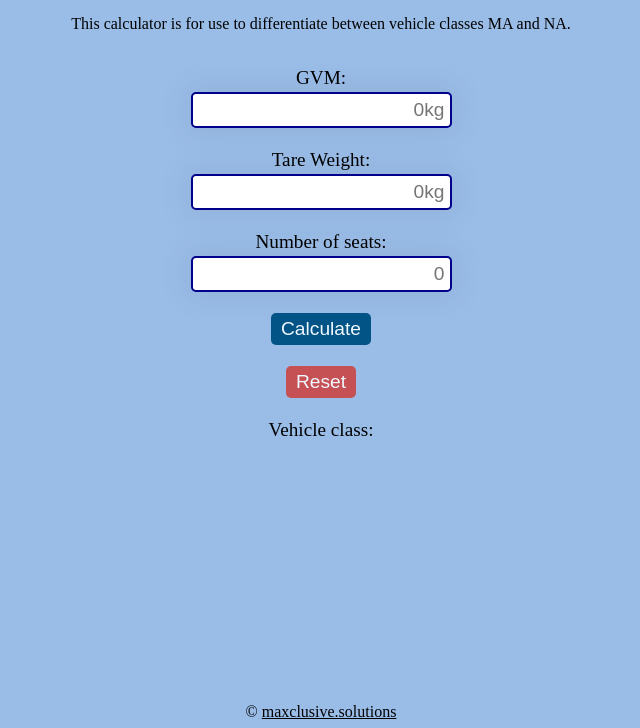
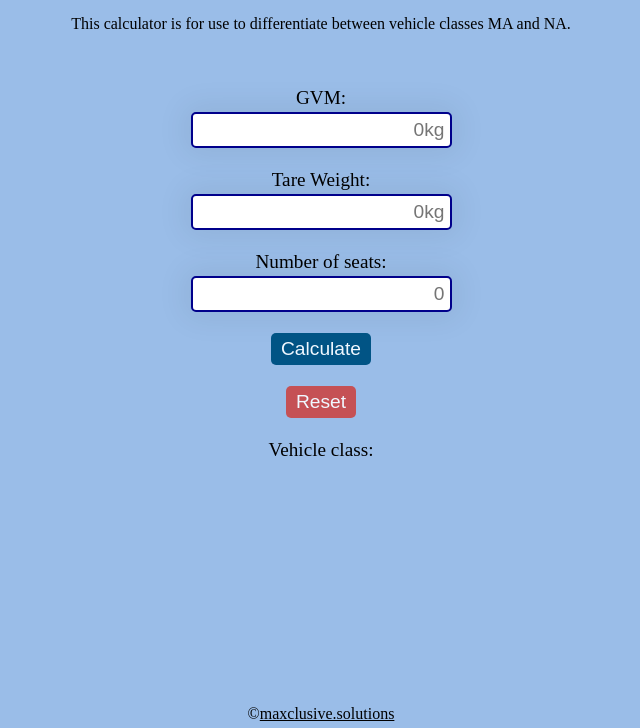
Before and after one commit to maxalsol/vehicle-class-calculator, a plain HTML site: page index.html in a window 1280 px wide. Shown: the part 72-800 px from the top of the page, without its empty margins (319-959 px from the left). Drawn offline with Linux system fonts and the light colour scheme.

Commit message:
flex footer

```diff
--- a/index.html
+++ b/index.html
@@ -49,7 +49,7 @@
                 <br />
             </p>
         </main>
-        <footer>
+        <footer id="footer">
             &copy;
             <a href="https://maxclusive.solutions" target="_blank"
                 >maxclusive.solutions</a
--- a/styles.css
+++ b/styles.css
@@ -32,7 +32,7 @@ h1 {
 
 main {
     flex: auto;
-    /* padding-top: 2rem; */
+    padding-top: 20px;
 }
 
 #input-form {
@@ -117,12 +117,17 @@ input[type="number"] {
 #output {
     margin: 10px 0;
     font-size: larger;
-    color: black;
 }
 
 footer {
-    text-align: center;
-    height: 25px;
+    display: flex;
+    align-items: flex-end;
+    justify-content: center;
+    height: 50px;
+}
+
+#footer {
+    margin-bottom: 5px;
 }
 
 a {
```
